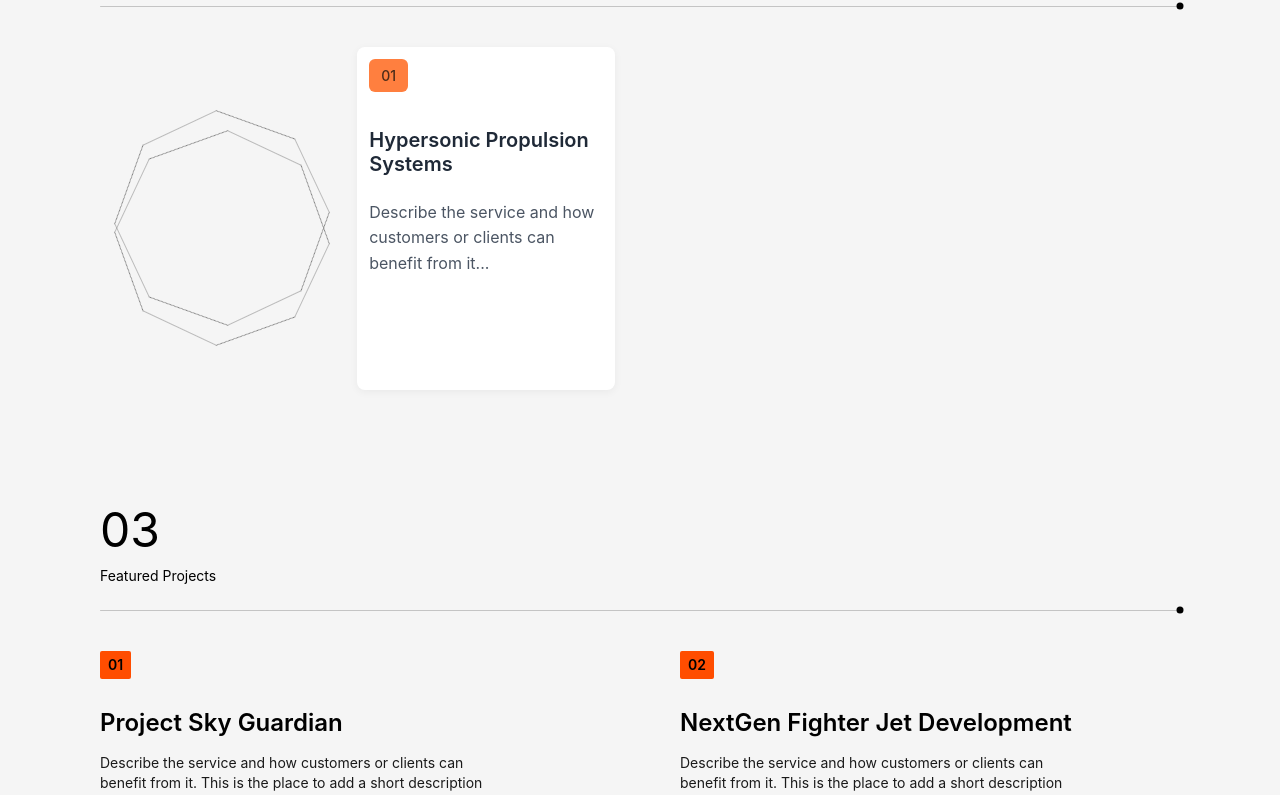
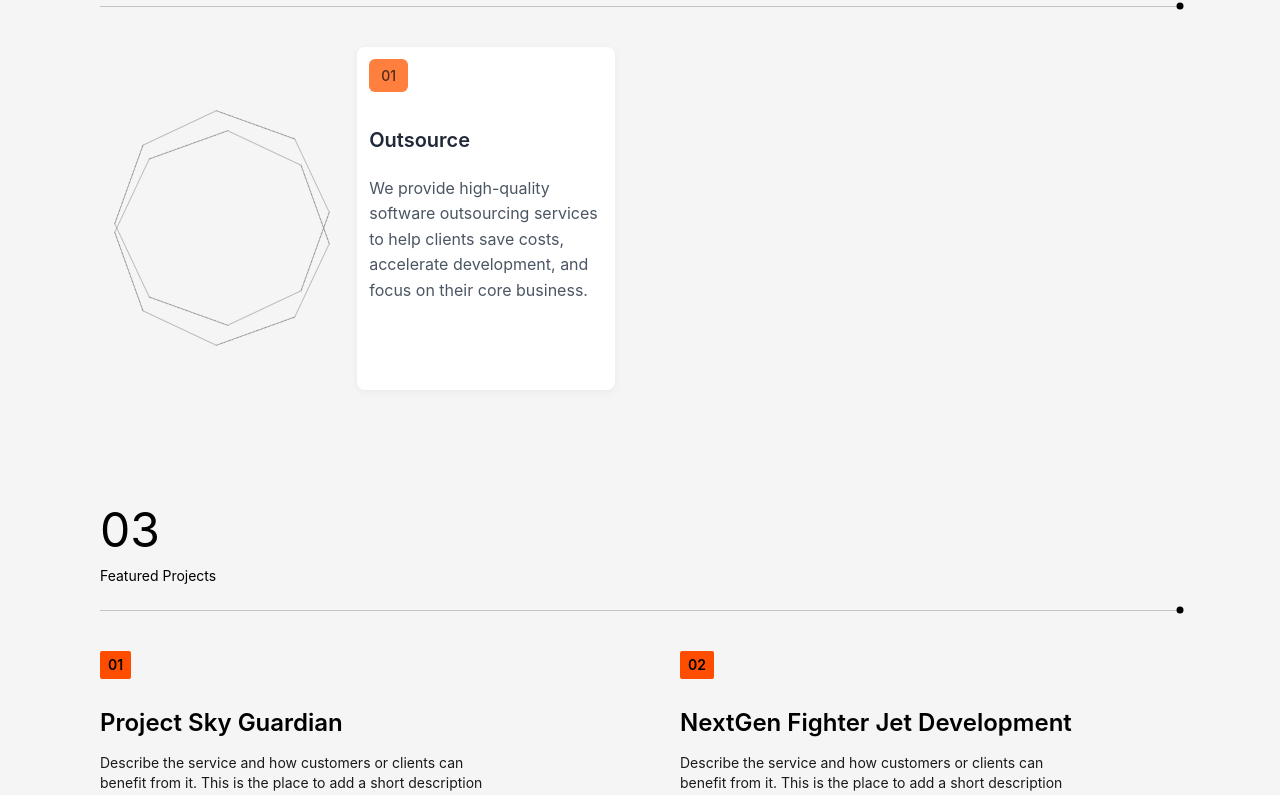
Before and after one commit to XuanHoang1702/Softies-Tech-Corperation, a React (Create React App) app: page / in a window 1280 px wide. Shown: the part 1518-2313 px from the top of the page. Built offline with nearby package versions, Linux system fonts and the light colour scheme.

Commit message:
Test CI/CD

```diff
--- a/src/components/ResearchTechnologySection.Component.jsx
+++ b/src/components/ResearchTechnologySection.Component.jsx
@@ -35,9 +35,9 @@ const ResearchTechnologySection = () => {
 
     const cards = [
         {
-        number: '01',
-        title: 'Hypersonic Propulsion Systems',
-        text: 'Describe the service and how customers or clients can benefit from it...'
+            number: '01',
+            title: 'Outsource',
+            text: 'We provide high-quality software outsourcing services to help clients save costs, accelerate development, and focus on their core business.'
         },
         {
         number: '02',
```
